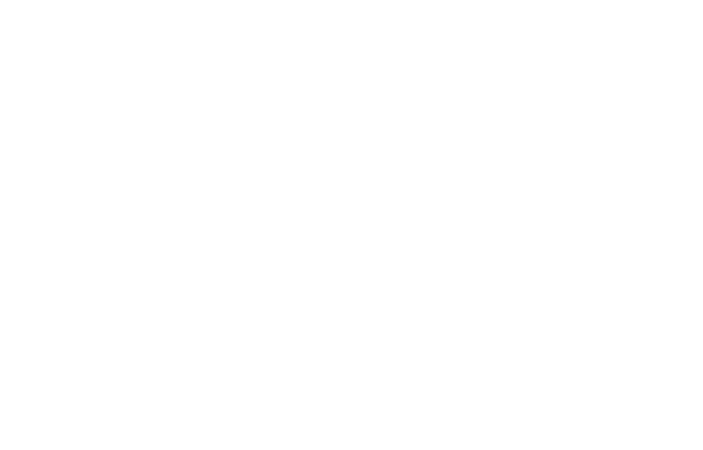
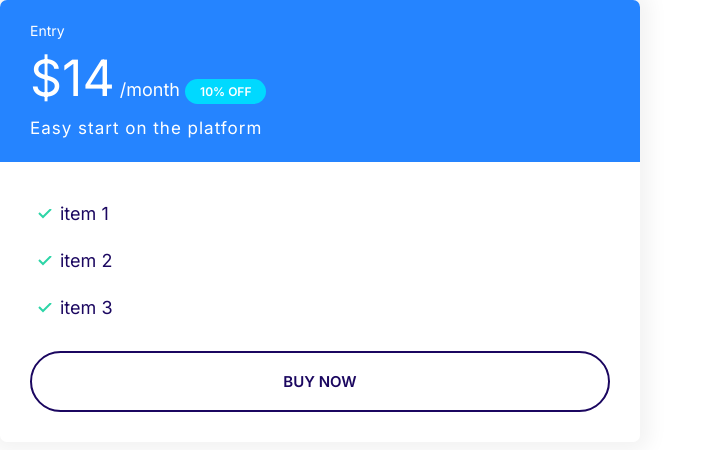
Before and after one commit to NewerKey/velocitycloud, a plain HTML site: page index.html in a window 1280 px wide. Shown: the whole page, without its empty margins (0-703 px from the left). Drawn offline with Linux system fonts and the light colour scheme.

Commit message:
define cards and paln components

```diff
--- a/index.html
+++ b/index.html
@@ -14,5 +14,27 @@
 
     <title>Document</title>
   </head>
-  <body></body>
+  <body>
+    <div style="width: 50%">
+      <div class="plan">
+        <div class="card card--primary">
+          <header class="card__header">
+            <h3 class="plan__name">Entry</h3>
+            <span class="plan__price">$14</span>
+            <span class="plan__billng-cycle">/month</span>
+            <span class="badge badge--secondary badge--small">10% OFF</span>
+            <span class="plan__description">Easy start on the platform</span>
+          </header>
+          <div class="card__body">
+            <ul class="list list--tick">
+              <li class="list__item">item 1</li>
+              <li class="list__item">item 2</li>
+              <li class="list__item">item 3</li>
+            </ul>
+            <button class="btn btn--outline btn--block">Buy Now</button>
+          </div>
+        </div>
+      </div>
+    </div>
+  </body>
 </html>
--- a/stylesheet/main.css
+++ b/stylesheet/main.css
@@ -116,6 +116,7 @@ a {
 
 .badge--small {
   font-size: 1.6rem;
+  padding: 0.5rem 1.5rem;
 }
 
 @media screen and (min-width: 1024px) {
@@ -274,3 +275,77 @@ a {
     font-size: 1.5rem;
   }
 }
+
+/* Cards */
+.card {
+  border-radius: 7px;
+  box-shadow: 0 0 20px 10px #f3f3f3;
+  overflow: hidden;
+}
+.card__header,
+.card__body {
+  padding: 2rem 3rem;
+}
+
+.card--primary .card__header {
+  background: var(--color-primary);
+  color: #fff;
+}
+
+.card--secondary .card__header {
+  background: var(--color-secondary);
+  color: #fff;
+}
+
+.card--secondary .badge--secondary {
+  background: #02cdf1;
+}
+
+/* Plan */
+
+.plan__name {
+  color: #fff;
+  margin: 0;
+  font-weight: 500;
+  font-size: 2.4rem;
+}
+
+.plan__price {
+  font-size: 6rem;
+}
+
+.plan__billing-cycle {
+  font-size: 2.4rem;
+  font-weight: 300;
+  opacity: 0.8;
+  margin: 1rem;
+}
+
+.plan__description {
+  font-size: 2rem;
+  font-weight: 300;
+  letter-spacing: 1px;
+  display: block;
+}
+
+.plan .list__item {
+  margin-bottom: 2rem;
+}
+
+@media screen and (min-width: 1024px) {
+  .plan__name {
+    font-size: 1.4rem;
+  }
+
+  .plan__price {
+    font-size: 5rem;
+  }
+
+  .plan__billing-cycle {
+    font-size: 1.6rem;
+  }
+
+  .plan__description {
+    font-size: 1.7rem;
+  }
+}
```
Also changed, not shown: components/cards-plan.html (added, +14 -0 lines).
